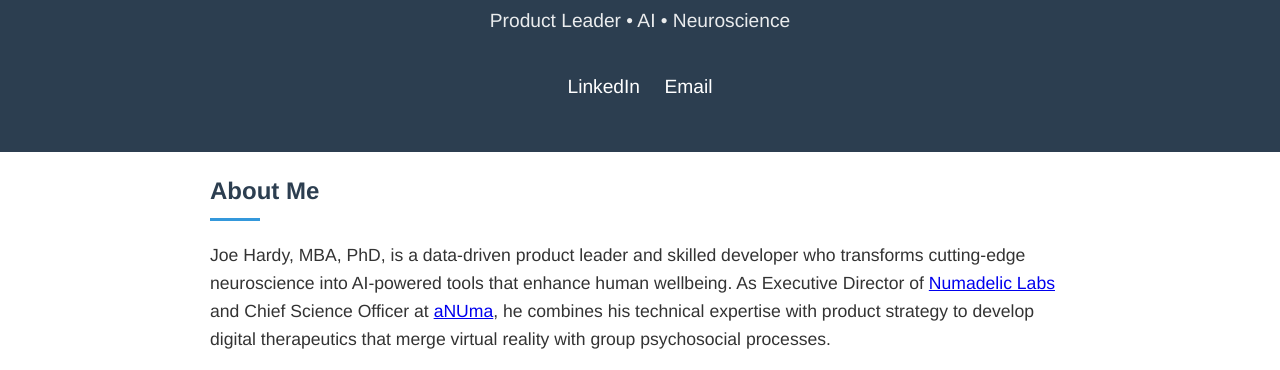
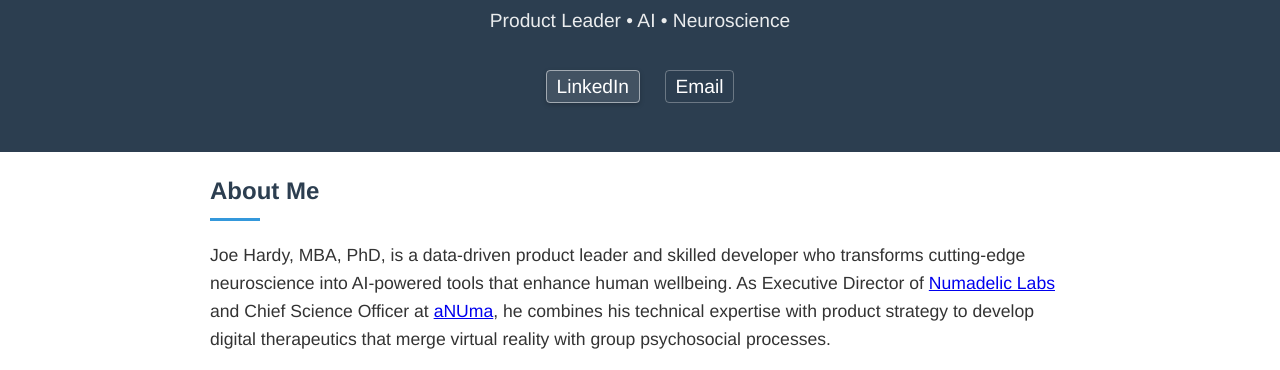
Before and after one commit to joehardy3030/chateau-archive, a plain HTML site: page Hardy/index.html in a window 1280 px wide. In both pictures the pointer is over the link "LinkedIn". Shown: the part 388-758 px from the top of the page. Drawn offline with Linux system fonts and the light colour scheme.

Commit message:
Enhanced LinkedIn and Email links to look clickable

```diff
--- a/Hardy/index.html
+++ b/Hardy/index.html
@@ -76,6 +76,17 @@
             margin: 0 10px;
             font-size: 1.2rem;
             text-decoration: none;
+            padding: 5px 10px;
+            border: 1px solid rgba(255, 255, 255, 0.3);
+            border-radius: 4px;
+            transition: all 0.3s ease;
+        }
+
+        .social-links a:hover {
+            background-color: rgba(255, 255, 255, 0.1);
+            border-color: rgba(255, 255, 255, 0.5);
+            box-shadow: 0 2px 5px rgba(0, 0, 0, 0.2);
+            transform: translateY(-2px);
         }
 
         main {
```
